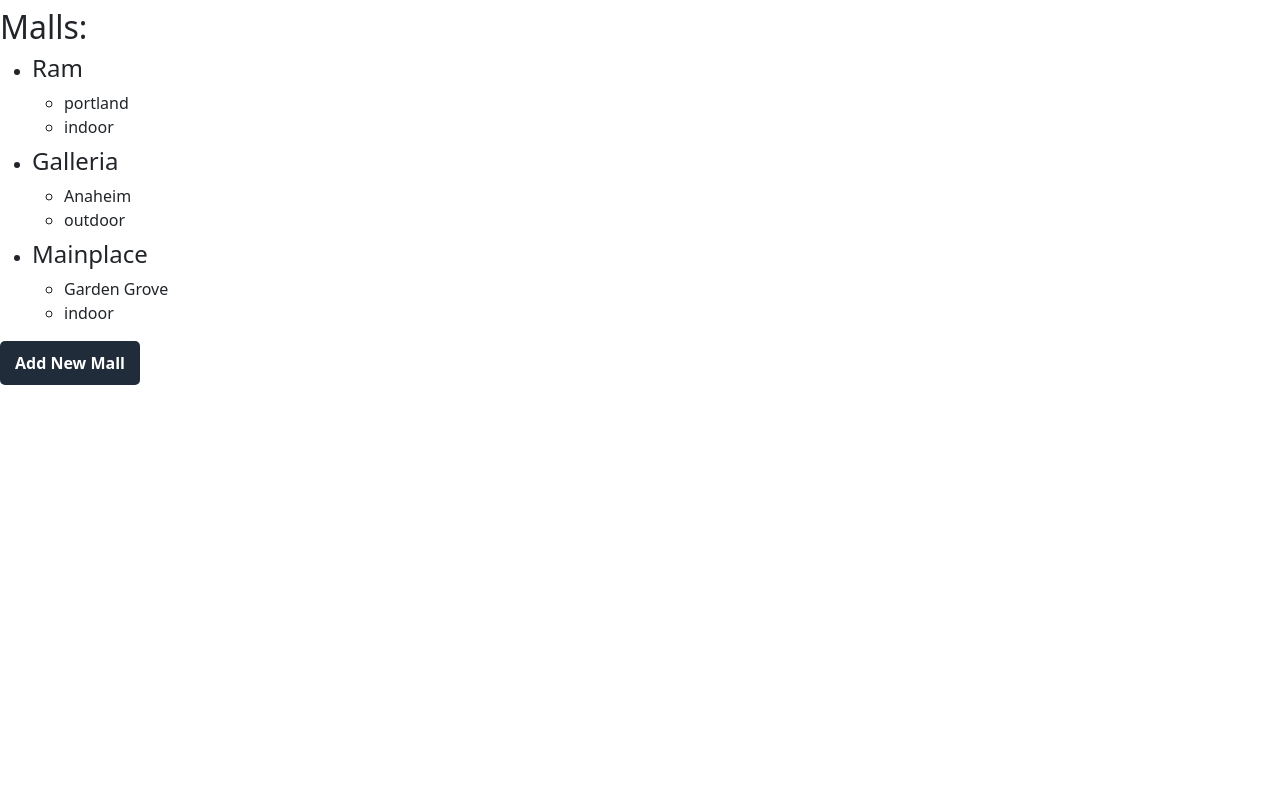
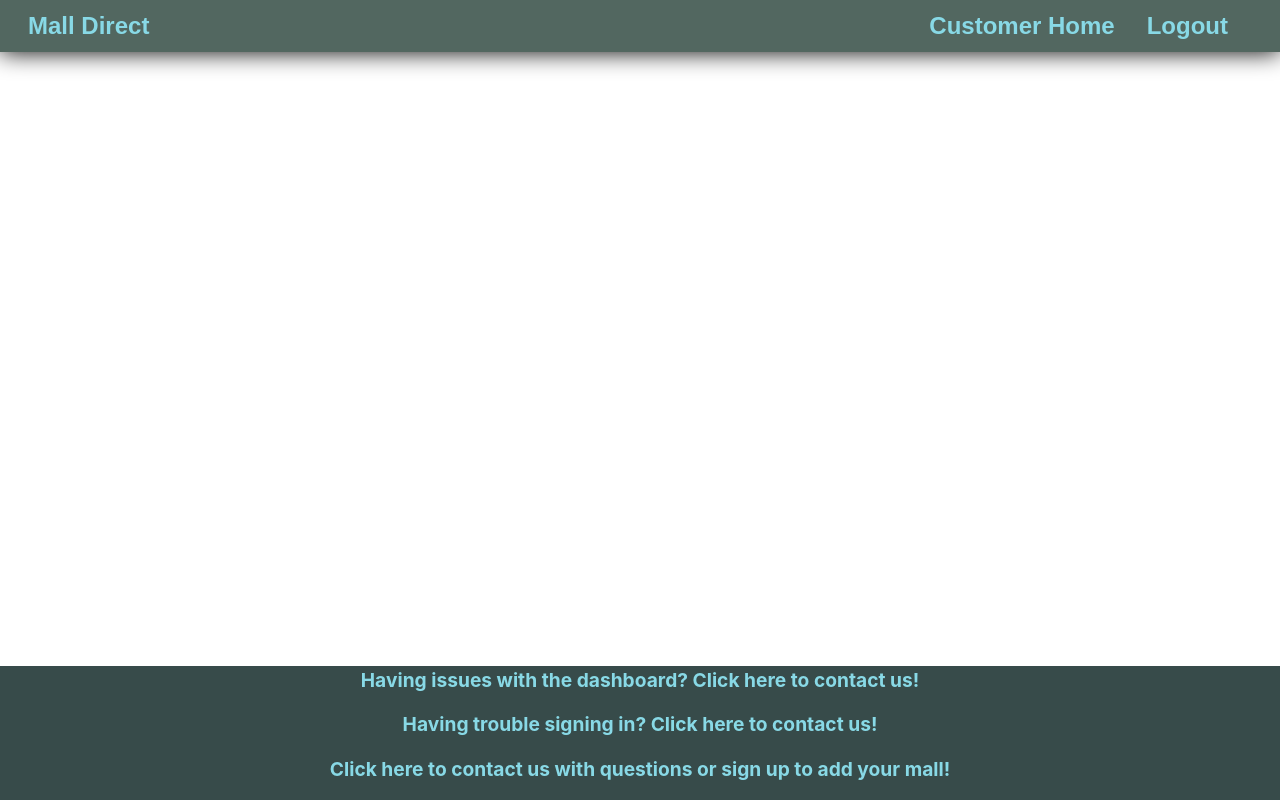
Before and after one commit to knharman/mall-directory, a React (Create React App) app in the folder client/: page / in a window 1280 px wide. Built offline with nearby package versions, Linux system fonts and the light colour scheme.

Commit message:
updated pages & App.js file

```diff
--- a/client/src/App.js
+++ b/client/src/App.js
@@ -36,17 +36,15 @@ function App() {
   return (
     <>
       <ApolloProvider client={client}>
-      <DeveloperMallList />
-        {/* <Router>
+        <Router>
           <Switch>
             <Route exact path="/" component={CustomerHome} />
             <Route exact path="/login" component={DeveloperLogin} />
             <Route exact path="/contact" component={ContactUs} />
             <Route exact path="/dashboard" component={DeveloperHome} />
           </Switch>
-        </Router> */}
+        </Router>
       </ApolloProvider>
-
     </>
 
   );
```
